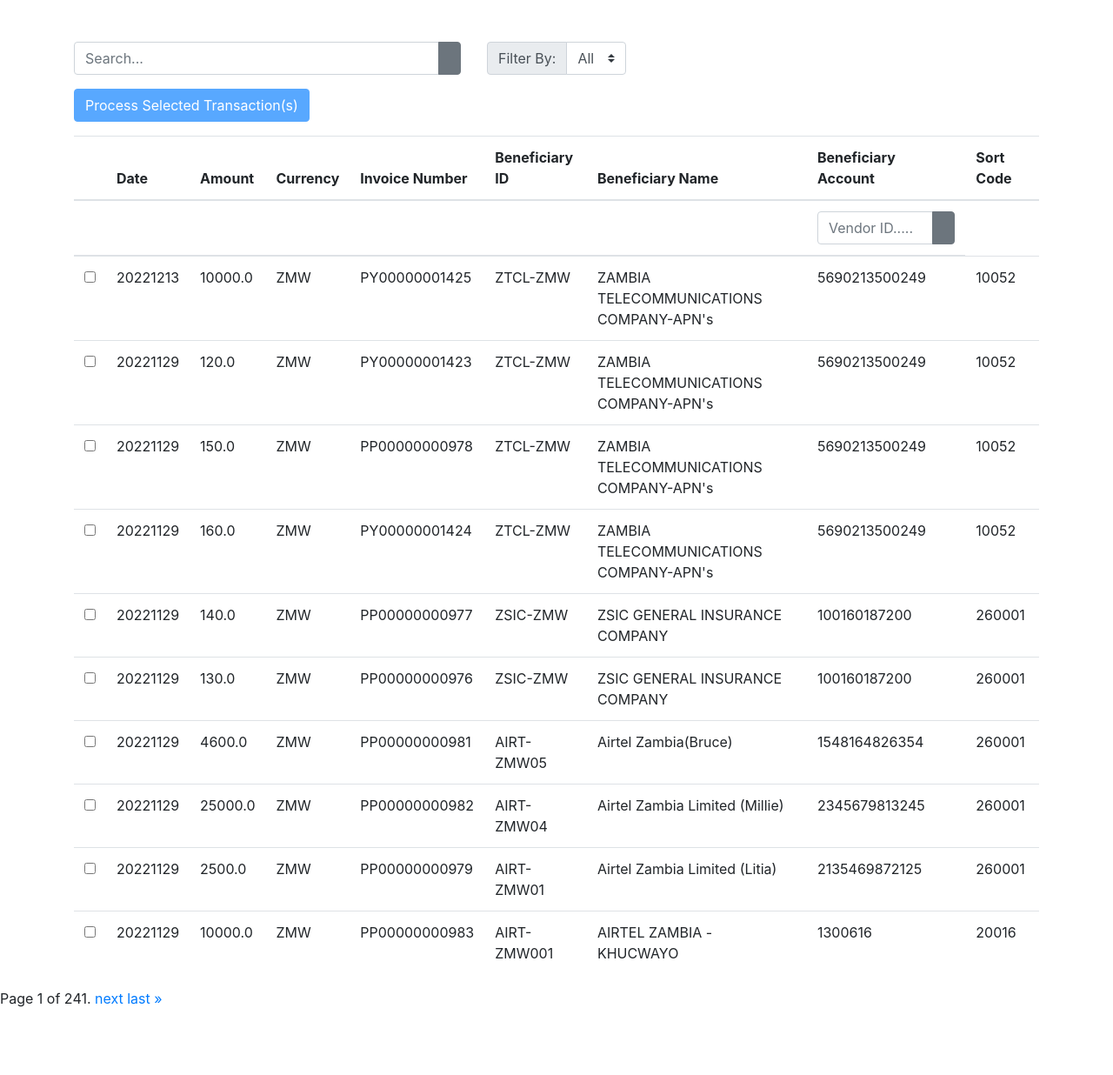
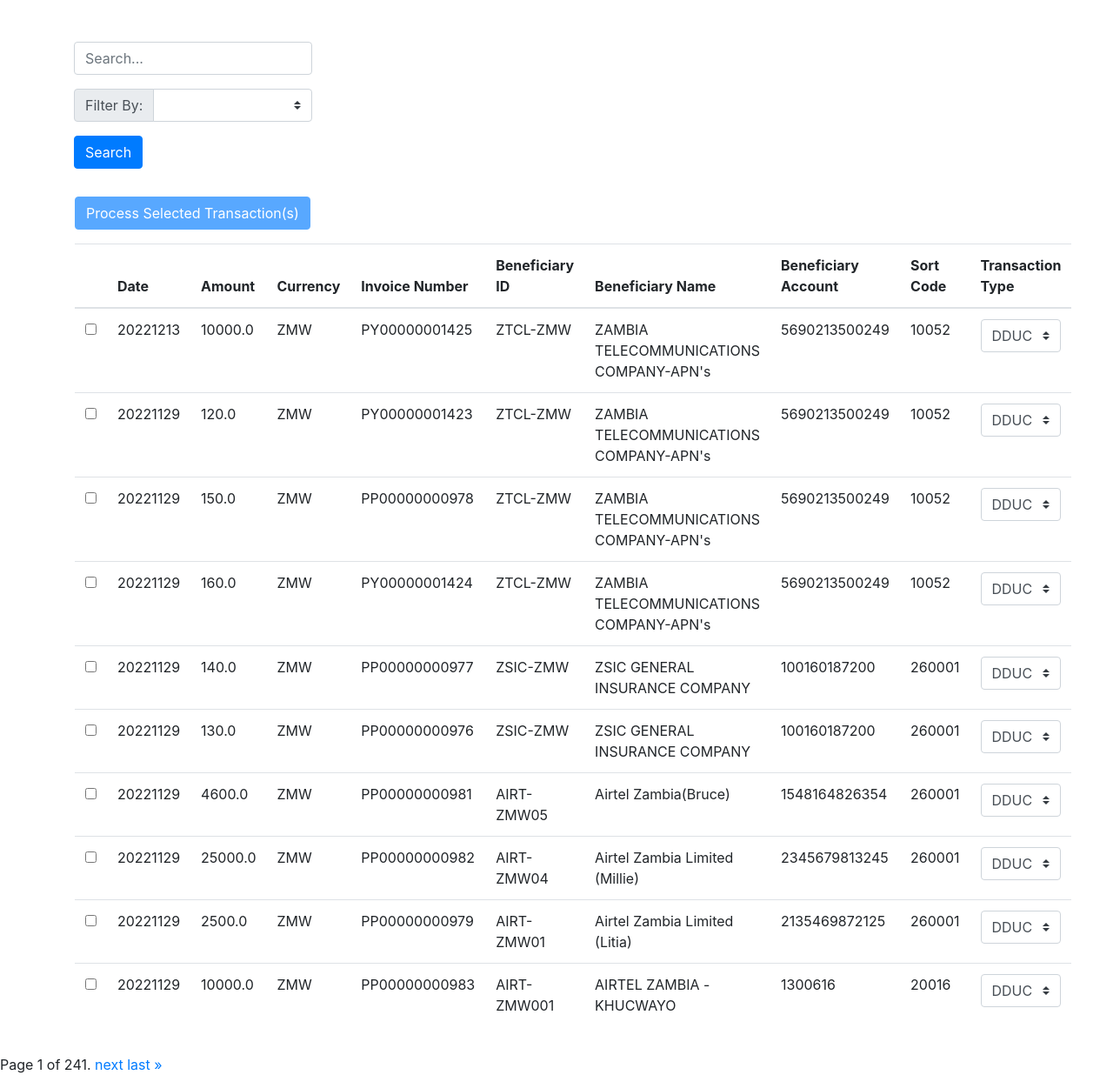
Before and after one commit to mupumadev1/Test, a Django app: page /payment-api/dashboard/transactions/ in a window 1280 px wide. Shown: the part 56-1292 px from the top of the page at 87% size. Before the commit the page ends 1214 px from the top, so only its background shows below. Run offline with Django 3.2, Linux system fonts and the light colour scheme; data comes from the database, SQL or seed files in the repository; parts of the project's set-up code (start-up, migrations or seed data) failed here and were passed over; some libraries are stand-ins or nearby versions.

Commit message:
Added Search Box With Filter Options

```diff
--- a/requirements.txt
+++ b/requirements.txt
@@ -81,12 +81,6 @@ social-auth-app-django==5.0.0
 social-auth-core==4.2.0
 sorl-thumbnail==12.6.3
 sqlparse==0.3.0
-tensorboard==2.10.1
-tensorboard-data-server==0.6.1
-tensorboard-plugin-wit==1.8.1
-tensorflow==2.10.0
-tensorflow-estimator==2.10.0
-tensorflow-io-gcs-filesystem==0.27.0
 termcolor==2.1.0
 typing_extensions==4.4.0
 tzdata==2021.5
--- a/static/js/process-transaction.js
+++ b/static/js/process-transaction.js
@@ -1,7 +1,12 @@
 const processBtn = document.getElementById('process-btn');
-const searchVendorInput = document.getElementById('search-vendor-id');
+const searchBtn = document.getElementById('search-btn');
 const modalSubmitBtn = document.getElementById('modal-submit-btn');
+
 const checkboxes = document.querySelectorAll('input[type="checkbox"]');
+const searchInput = document.getElementById('search-input');
+const filterOptions = document.getElementById('filter-options');
+
+const transactionType = document.querySelector('select[name="transaction_type"]');
 
 const nextPageLink = document.getElementById('next');
 const lastPageLink = document.getElementById('last');
@@ -9,13 +14,11 @@ const previousPageLink = document.getElementById('previous');
 const firstPageLink = document.getElementById('first');
 const currentPage = document.getElementById('current');
 
-const searchResults = document.getElementById('search-results');
-
 let selectedVendorsInvoiceNumber = [];
 let selectedPageNumber = 1;
 let numberOfPages = 0;
-let hasClickedOnSearchResults = false;
-let vendor_id = '';
+let hasClickedOnSearchBtn = false;
+let query_params = [];
 
 
 function addSelectedVendorsInvoiceNumber(invoiceId) {
@@ -69,23 +72,20 @@ function getCheckboxes() {
     checkCheckboxIfVendorIdIsInArray(checkboxes);
 }
 
-function createTableBody(transactionInfo, vendorInfo, tableBodyID, msg) {
+function createTableBody(transactionInfo, vendorInfo, tableBodyID) {
     /**
      * Create new table body elements and add them to the table body
      * @param {Array} transactionInfo - Array of transaction objects
      * @param {Array} vendorInfo - Array of vendor objects
      * @param {String} tableBodyID - ID of table body element
      */
-    console.log(msg)
+
   let tableBody = document.getElementById(tableBodyID);
-    console.log(tableBodyID)
   tableBody.innerHTML = '';
 
-  const searchResultsTableForm = document.createElement('form');
-  searchResultsTableForm.method = 'POST';
-
   // Add new transactions
-  transactionInfo.forEach(transaction => {
+  if (transactionInfo.length > 0) {
+    for (transaction of transactionInfo) {
       const tr = document.createElement('tr');
       tr.innerHTML = `
              <td>
@@ -97,18 +97,47 @@ function createTableBody(transactionInfo, vendorInfo, tableBodyID, msg) {
             <td>${transaction.idinvc}</td>
             <td>${transaction.idvend}</td>
       `;
-      vendorInfo.forEach(vendor => {
+
+      for (vendor of vendorInfo) {
         if (transaction.idvend === vendor.vendorid) {
           tr.innerHTML += `
-              <td>${vendor.accname}</td>
-              <td>${vendor.accno}</td>
-              <td>${vendor.bsbno}</td>
-            `
+            <td>${ vendor.accname }</td>
+            <td>${vendor.accno }</td>
+            <td>${vendor.bsbno }</td>
+          `;
         }
-      });
+      }
+
+      tr.innerHTML += `
+         <td>
+            <select class="custom-select" name="transaction_type">
+            <option value="DDUC">DDUC</option>
+            <option value="NFS">NFS</option>
+            <option value="RTGS">RTGS</option>
+            </select>
+        </td>
+      `;
+
       tableBody.appendChild(tr);
-  })
     }
+
+  } else {
+    const tr = document.createElement('tr');
+    tr.innerHTML = `
+      <td colspan="8" class="text-center">No transactions found</td>
+    `;
+
+    tableBody.appendChild(tr);
+  }
+
+  console.log(tableBody)
+
+}
+
+
+
+
+
 
 function checkIfPageHasNextOrPreviousPage() {
     /**
@@ -139,7 +168,7 @@ function nextPage() {
     selectedPageNumber += 1;
   }
 
-  goToPage(`get-vendor-transactions/`, 'table-body');
+  goToPage(`search/`, 'table-body');
 
 }
 
@@ -151,7 +180,7 @@ function previousPage() {
     selectedPageNumber -= 1;
   }
 
-  goToPage(`get-vendor-transactions/`, 'table-body');
+  goToPage(`search/`, 'table-body');
 }
 
 function checkIfLastPage() {
@@ -193,7 +222,7 @@ async function goToPage(url, tbody) {
 
   try {
     // Send ajax request to server to retrieve new paginated data
-    const res = await fetch(`${url}?id=${vendor_id}&page_number=${selectedPageNumber}`);
+    const res = await fetch(`${url}?search_params=${query_params[0]}&filter_options=${query_params[1]}&page_number=${selectedPageNumber}`);
     const data = await res.json();
     const transactionInfo = data.transaction_info;
     const vendorInfo = data.vendor_info;
@@ -209,93 +238,65 @@ async function goToPage(url, tbody) {
   }
 }
 
+async function searchDatabase(searchParams, filterOptions) {
+  /**
+   * Send request to database to search for vendor transactions
+   * and vendor information that matches the search parameters
+   * @param {String} searchParams - String containing search parameters
+   * @param {String} filterOptions - String containing filter options
+   * @return {Array} - Object containing transaction info and vendor info
+   * */
+
+      // Send ajax request to server to retrieve matching vendors
+  const res = await fetch(`search/?search_params=${searchParams}&filter_options=${filterOptions}&page_number=1`);
+  const data = await res.json();
+
+  return data;
+}
+
 // Add event listener to checkboxes
 addEventListenerToCheckboxes(checkboxes);
 
-// Add event listener to search vendor_id input
-searchVendorInput.addEventListener('input', async () => {
-  const searchInput = searchVendorInput.value;
 
-  try {
-    // Send ajax request to server to retrieve matching vendors
-    const res = await fetch(`search/?vendor_id=${searchInput}`);
-    const vendorIds = await res.json();
+// add event listener to search btn
+searchBtn.addEventListener('click', (e) => {
+  e.preventDefault();
+  hasClickedOnSearchBtn = true;
 
-    searchResults.innerHTML = '';
-    let searchResultsList = document.createElement('ul');
-    searchResultsList.classList.add('list-unstyled');
-    searchResultsList.id = 'search-results-list';
+  // Query the database for the specified search parameters
+  let queryResults = searchDatabase(searchInput.value, filterOptions.value);
 
-    // Add ul tag to search results div
-    searchResults.appendChild(searchResultsList);
-
-    // Add new options
-    if (vendorIds.length > 0) {
-      //show select element
-      searchResults.classList.remove('d-none');
-
-      for (const vendorID of vendorIds) {
-        // Create list item
-        const listItm = document.createElement('li');
-        const link = document.createElement('a');
-        link.href = `get-vendor-transactions/?vendor_id=${vendorID.idvend}`;
-        link.textContent = vendorID.idvend;
-        link.classList.add('text-dark', 'w-100', 'h-100', 'p-2');
-        listItm.appendChild(link);
-        searchResultsList.appendChild(listItm);
-
-        // Add event listener to each link
-        link.addEventListener('click', async (e) => {
-          e.preventDefault();
-          hasClickedOnSearchResults = true;
-
-          try {
-            // Get transactions for vendor and display results in table body
-            const res = await fetch(`get-vendor-transactions/?id=${vendorID.idvend}&page_number=1`);
-            const transactions = await res.json();
-            createTableBody(transactions.transaction_info, transactions.vendor_info, 'table-body', 'Search Vendor Input');
-
-
+  // Display the results in the table body
+    queryResults.then((data) => {
+        createTableBody(data.transaction_info, data.vendor_info, 'table-body');
         getCheckboxes();
-
-            // Perform Actions on Steps Links
-            numberOfPages = transactions.number_of_pages;
+        numberOfPages = data.number_of_pages;
         currentPage.textContent = `Page 1 of ${numberOfPages}.`;
-            vendor_id = vendorID.idvend;
+        query_params = [searchInput.value, filterOptions.value]
         checkIfPageHasNextOrPreviousPage();
 
-          } catch (error) {
-            console.error(error);
-          }
+    }).catch((err) => {
+      console.log(err)
     });
-      }
-    } else {
-      //hide select element
-      searchResults.classList.add('d-none');
-    }
-  } catch (error) {
-    console.error(error);
-  }
 });
 
 // Add event listener to change page links
 nextPageLink.addEventListener('click', (e) => {
-  if (hasClickedOnSearchResults === true) {
+  if (hasClickedOnSearchBtn === true) {
     e.preventDefault();
     nextPage();
-
   }
 });
 
 previousPageLink.addEventListener('click', (e) => {
-    if (hasClickedOnSearchResults === true) {
+    if (hasClickedOnSearchBtn === true) {
         e.preventDefault();
         previousPage();
     }
 });
 
 lastPageLink.addEventListener('click', (e) => {
-  if (hasClickedOnSearchResults === true) {
+  if (hasClickedOnSearchBtn === true) {
     e.preventDefault();
     selectedPageNumber = numberOfPages;
     goToPage(`get-vendor-transactions/`, 'table-body');
@@ -303,14 +304,12 @@ lastPageLink.addEventListener('click', (e) => {
 });
 
 firstPageLink.addEventListener('click', (e) => {
-  if (hasClickedOnSearchResults === true){
+  if (hasClickedOnSearchBtn === true){
     e.preventDefault();
     selectedPageNumber = 1;
    goToPage(`get-vendor-transactions/`, 'table-body');
   }
 });
-
-
 
 function getCSRFToken() {
     let csrfToken = document.cookie.split('; ').find(row => row.startsWith('csrftoken')).split('=')[1];
--- a/templates/partials/transactions/table.html
+++ b/templates/partials/transactions/table.html
@@ -2,40 +2,44 @@
 {% include  'partials/transactions/popup.html'%}
 
 <div class="container pt-5">
+
+   <div class="container">
        <div class="row mb-3">
-    <div class="col-md-5">
-      <form action="">
+
+          <form action="#" method="post">
+              <div class="mb-3">
                   <div class="input-group">
                       <input type="text" class="form-control" id="search-input" placeholder="Search...">
-          <div class="input-group-append">
-            <button class="btn btn-secondary" type="button" id="search-button">
-              <i class="fa fa-search"></i>
-            </button>
                   </div>
+              </div>
+
+            <div class="input-group">
+              <div class="input-group-prepend">
+                <label class="input-group-text" for="filter-options">Filter By:</label>
+              </div>
+              <select class="custom-select" id="filter-options">
+                <option value=""></option>
+                <option value="account_number">Account Number</option>
+                <option value="amount">Amount</option>
+                <option value="bank_name">Bank Name</option>
+                <option value="date">Date</option>
+                <option value="sort_code">Sort Code</option>
+                <option value="invoice_id">Invoice Number</option>
+                <option value="account_name">Vendor Name</option>
+                <option value="vendor_id">Vendor ID</option>
+              </select>
+            </div>
+
+            <div class="mt-3">
+                <button type="button" class="btn btn-primary" id="search-btn">Search</button>
             </div>
           </form>
         </div>
-    <div class="col-md-2">
-      <form action="#" method="post">
-        <div class="input-group">
-          <div class="input-group-prepend">
-            <label class="input-group-text" for="filter-select">Filter By:</label>
-          </div>
-          <select class="custom-select" id="filter-select">
-            <option value="0">All</option>
-            <option value="4">Account Number</option>
-            <option value="6">Amount</option>
-            <option value="2">Bank Name</option>
-            <option value="7">Date</option>
-            <option value="3">Sort Code</option>
-            <option value="5">Transaction Number</option>
-            <option value="1">Vendor Name</option>
-          </select>
-        </div>
-      </form>
    </div>
 
   </div>
+
+  <div class="container p-3">
 
       <table class="table table-hover mt-3">
     <thead>
@@ -49,33 +53,9 @@
         <th scope="col">Beneficiary Name</th>
         <th scope="col">Beneficiary Account</th>
         <th scope="col">Sort Code</th>
+        <th scope="col">Transaction Type</th>
       </tr>
-      <tr>
-        <th></th>
-        <th scope="row"></th>
-        <th></th>
-        <th></th>
-        <th></th>
-        <th></th>
-        <th></th>
-        <th>
-          <form action="">
-            <div class="input-group">
-              <input type="text" class="form-control" id="search-vendor-id" placeholder="Vendor ID.....">
-              <div class="input-group-append">
-                <button class="btn btn-secondary" type="button" id="search-button">
-                  <i class="fa fa-search"></i>
-                </button>
-              </div>
-            </div>
-          </form>
-          <!-- Search Results will be displayed here -->
-          <div id="search-results" class="position-relative">
 
-          </div>
-
-        </th>
-      </tr>
     </thead>
     <tbody id="table-body">
      <form action="#" method="post">
@@ -101,6 +81,14 @@
               {% endif %}
             {% endfor %}
 
+            <td>
+                <select class="custom-select" name="transaction_type">
+                <option value="DDUC">DDUC</option>
+                <option value="NFS">NFS</option>
+                <option value="RTGS">RTGS</option>
+                </select>
+            </td>
+
           </tr>
           {% endfor %}
 
@@ -121,3 +109,6 @@
   </table>
 
   </div>
+
+
+</div>
--- a/transactions/urls.py
+++ b/transactions/urls.py
@@ -3,15 +3,16 @@ from django.urls import path
 
 # Import views
 from django.views.generic import TemplateView
-from .views import (search_idvend, display_transactions,
+from .views import (get_search_results, display_transactions,
                     get_idvend_transactions, search_invoice_id, post_transactions)
 
 
 app_name = 'transactions'
+
 urlpatterns = [
     path('', display_transactions, name='transactions'),
     path('history', TemplateView.as_view(template_name='transactions/trans-history.html'), name='trans-history'),
-    path('search/', search_idvend, name='search-description'),
+    path('search/', get_search_results, name='search-transactions'),
     path('get-vendor-transactions/', get_idvend_transactions, name='get-vendor-transactions'),
     path('search-invoices/', search_invoice_id, name='search-invoices'),
     path('post-transactions/', post_transactions, name='post-transactions'),
--- a/transactions/views.py
+++ b/transactions/views.py
@@ -49,18 +49,6 @@ def display_transactions(request):
             return render(request, 'transactions/dashboard.html', {'transactions': []}, {'vendors': []})
 
 
-def search_idvend(request):
-    """ Search by idvend and return JSON response if found """
-    if request.method == 'GET':
-        try:
-            vendor_id = request.GET.get('vendor_id')
-            vendor_ids = Transactions.objects.filter(idvend__icontains=vendor_id).values('idvend')[:5]
-            return JsonResponse(list(vendor_ids), safe=False)
-        except Exception as e:
-            print(e)
-            return JsonResponse([], safe=False)
-
-
 def format_response_data(page_number, transaction_info, vendor_info):
     """ Format Response data and return a dictionary containing the data"""
     if page_number is None:
@@ -109,6 +97,59 @@ def search_invoice_id(request):
     else:
         return JsonResponse({'message': 'Not a POST request'}, safe=False)
 
+
+def get_search_results(request):
+    """ Get search results based on query parameters """
+    if request.method == 'GET':
+        try:
+            # Dictionary containing field mapping parameters
+            field_mapping_transactions = {
+                'vendor_id': 'idvend__icontains',
+                'date': 'datermit__icontains',
+                # A query to get the amount that is equal to amount in request
+                'amount': 'amtpaym',
+                'invoice_id': 'idinvc__icontains',
+            }
+
+            field_mapping_vendor = {
+                'account_number': 'accno__icontains',
+                'account_name': 'accname__icontains',
+                'sort_code': 'bsbno__icontains',
+                'bank_name': 'bankname__icontains',
+            }
+
+            search_params = request.GET.get('search_params')
+            field_option = request.GET.get('filter_options')
+            page_number = 1 if request.GET.get('page_number') is None else request.GET.get('page_number')
+
+            if field_option in field_mapping_transactions and search_params:
+                transaction_info = Transactions.objects.filter(**{field_mapping_transactions[field_option]: search_params}).values(
+                    'idbank', 'idvend', 'datermit', 'amtpaym', 'codecurn', 'idinvc').order_by('-datermit',
+                                                                                              '-idvend').all()
+                vendor_ids = [transaction['idvend'] for transaction in transaction_info]
+                vendor_info = Vendors.objects.filter(vendorid__in=vendor_ids).values('vendorid', 'bsbno', 'accno',
+                                                                                     'accname').all()
+                return JsonResponse(format_response_data(page_number, transaction_info, vendor_info), safe=False)
+
+            elif field_option in field_mapping_vendor and search_params:
+                vendor_info = Vendors.objects.filter(**{field_mapping_vendor[field_option]: search_params}).values(
+                    'vendorid', 'bsbno', 'accno', 'accname').all()
+                vendor_ids = [vendor['vendorid'] for vendor in vendor_info]
+                transaction_info = Transactions.objects.filter(idvend__in=vendor_ids).values(
+                    'idbank', 'idvend', 'datermit', 'amtpaym', 'codecurn', 'idinvc').order_by('-datermit',
+                                                                                              '-idvend').all()
+                return JsonResponse(format_response_data(page_number, transaction_info, vendor_info), safe=False)
+            else:
+                return JsonResponse({'transaction_info': list([]), 'vendor_info': list([]),
+                'number_of_pages': 1}, safe=False)
+
+        except Exception as e:
+            print(e)
+            message = 'Error: ' + str(e)
+            return JsonResponse({'message': message}, safe=False)
+    else:
+
+        return JsonResponse({'message': 'Not a GET request'}, safe=False)
 
 # function to get list of beneficiaries from API endpoint
 def get_beneficiaries():
```
Lines whose indentation alone changed are shown as unchanged.
